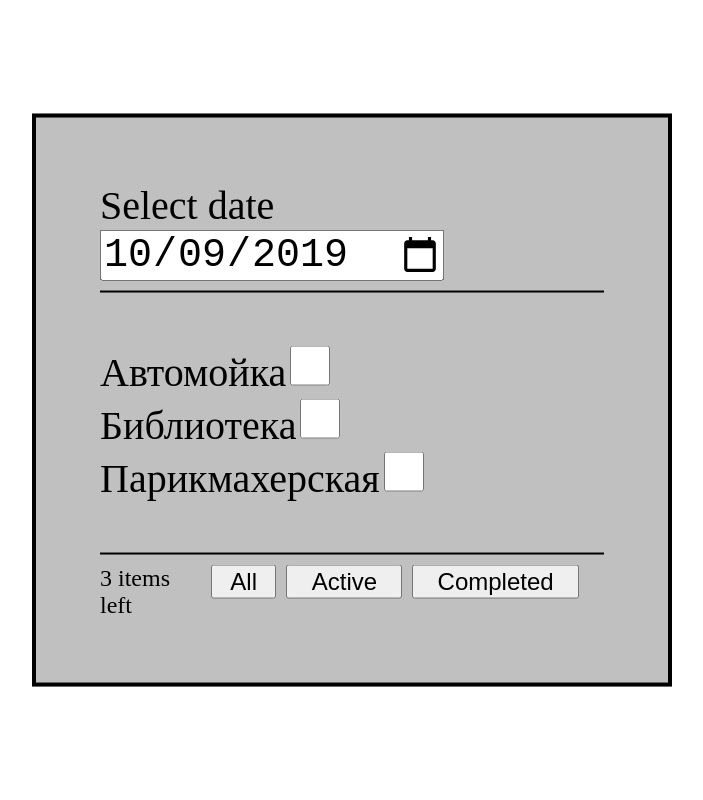
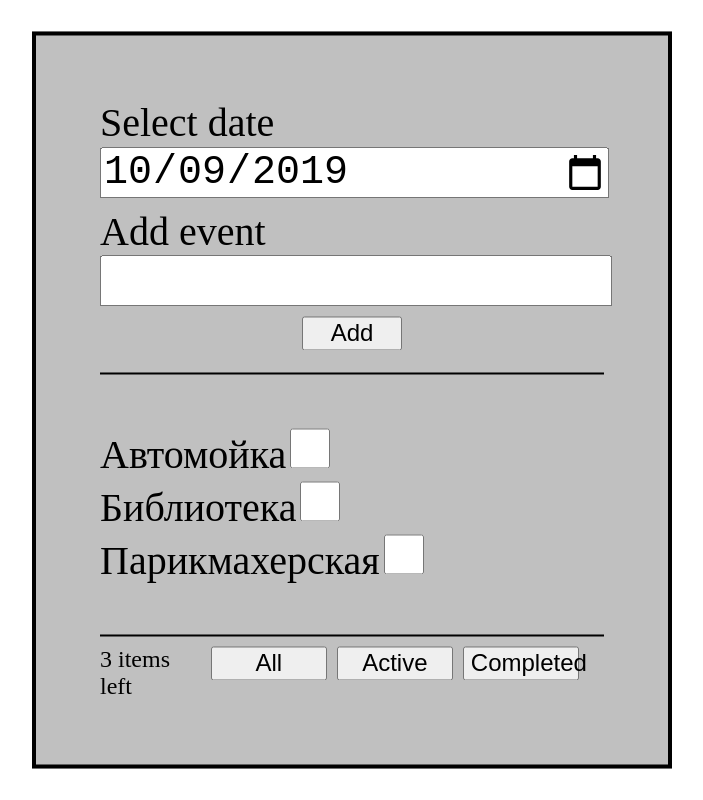
Before and after one commit to Snoop593/todos, a plain HTML site: page todos/index.html in a window 1280 px wide. Shown: the whole page, without its empty margins (288-991 px from the left). Drawn offline with Linux system fonts and the light colour scheme.

Commit message:
Add files via upload

```diff
--- a/todos/index.html
+++ b/todos/index.html
@@ -8,8 +8,15 @@
 <body>
 	<div class="conteiner">
 		<div class="header">
-			Select date
-			<input type="date" onchange="loadEvent()">
+			<div class="inputDate">
+				Select date
+				<input type="date" onchange="loadEvent()">
+			</div>
+			<div class="inputEvent">
+				Add event
+				<input type="text">
+			</div>
+			<button onclick="addEvent()">Add</button>
 		</div>
 		<div class="context">
 		</div>
--- a/todos/index.js
+++ b/todos/index.js
@@ -19,19 +19,18 @@ let event3={
 }
 
 let data = [event1,event2,event3];
-let dateSelect = document.querySelector('input')
+let inputs = document.querySelectorAll('input')
 let context = document.querySelector('.context')
 let left = document.querySelector('.left')
 
 window.onload = ()=>{
-
 	let today =  new Date();
-	dateSelect.valueAsDate = today;
+	inputs[0].valueAsDate = today;
 	loadEvent(today)
 }
 
 function loadTodayEvent(){
-	let selectedDate = new Date(dateSelect.value);
+	let selectedDate = new Date(inputs[0].value);
 	selectedDate.setHours(0,0,0,0);
 	return data.filter(e=>{
 		let com = e.date;
@@ -39,6 +38,12 @@ function loadTodayEvent(){
 		if(com.getTime()===selectedDate.getTime())
 			return e;
 	})
+}
+
+function addEvent(){
+	data.push({id:data.length+1,date:new Date(inputs[0].value),event:inputs[1].value,checked:false})
+	loadEvent()
+	inputs[1].value=""
 }
 
 function loadEvent(e){
--- a/todos/style.css
+++ b/todos/style.css
@@ -17,7 +17,21 @@
 }
 .header{
 	border-bottom: 2px solid black;
-	padding-bottom: 2%;
+	padding-bottom: 7vh;
+}
+.header input{
+	width:100%;
+}
+.header button{
+
+	width: 20%;
+	margin-left: 40%;
+}
+.inputDate{
+	margin-bottom: 2%;
+}
+.inputEvent{
+	margin-bottom: 2%;
 }
 .context{
 	padding: 10% 0 10% 0;
@@ -38,10 +52,3 @@ button{
 	float: left;
 	text-align: center;
 }
-button:first-of-type{
-	width: 13%;
-}
-
-button:last-of-type{
-	width: 33%;
-}
```
